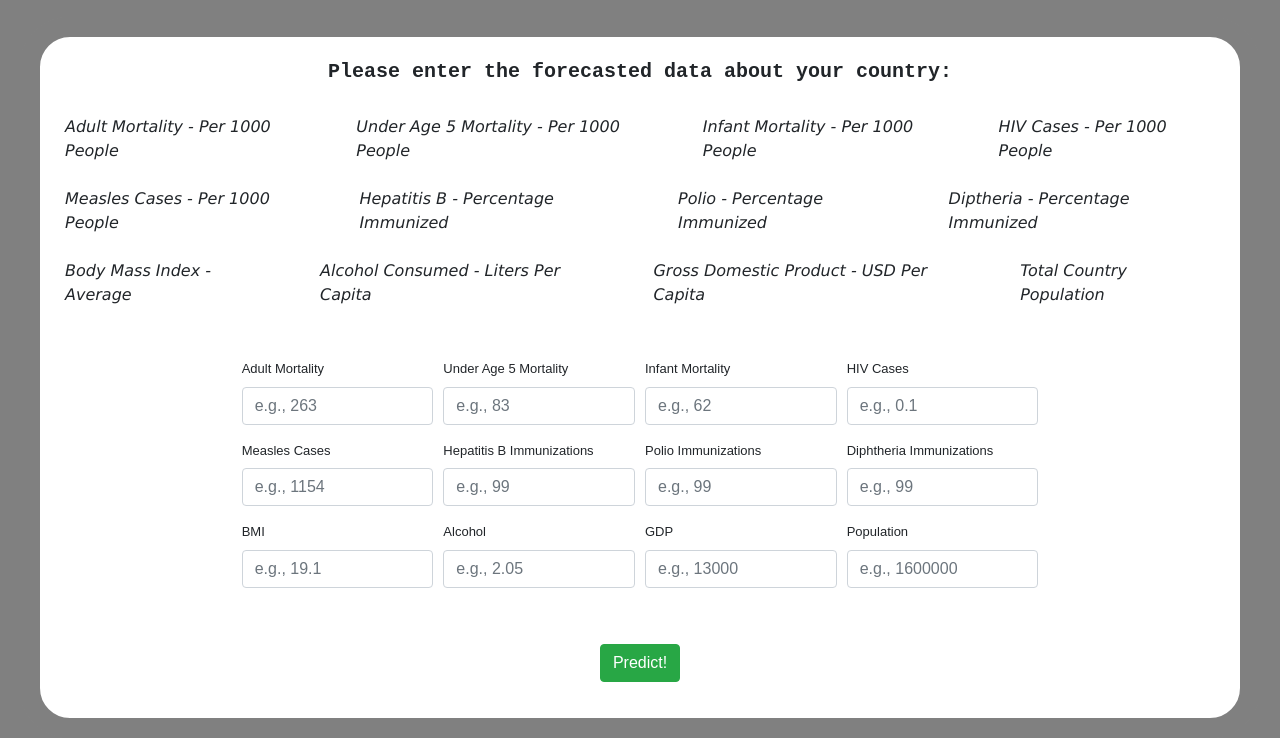
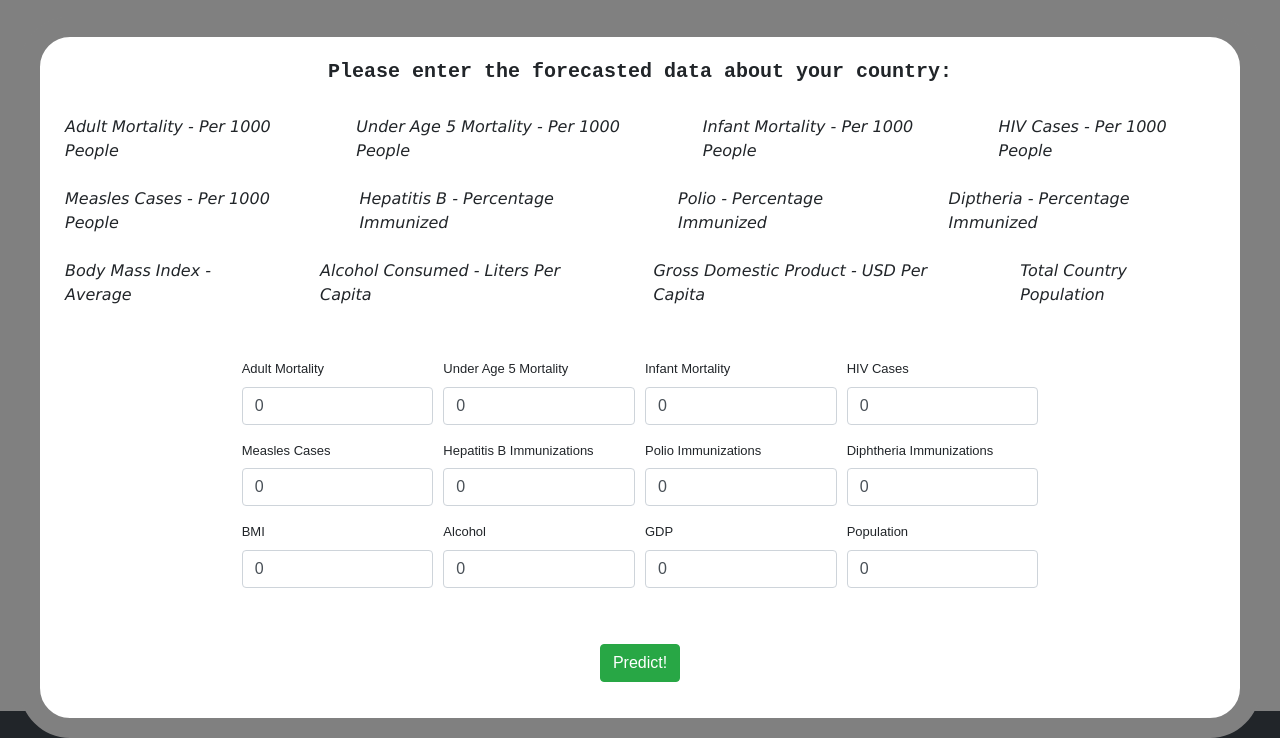
Before and after one commit to teaden/LifeWatch, a React app: page / in a window 1280 px wide. Shown: the part 109-847 px from the top of the page. Built offline with nearby package versions, Linux system fonts and the light colour scheme.

Commit message:
Feature: Built functionality to process form data

```diff
--- a/client/components/Data.js
+++ b/client/components/Data.js
@@ -7,31 +7,32 @@ export class Data extends React.Component {
     super();
     this.state = {
       results: false,
-      data: {
-        adultMortality: '',
-        infantDeaths: '',
-        alcohol: '',
-        hepatitisB: '',
-        measles: '',
-        BMI: '',
-        underFiveDeaths: '',
-        polio: '',
-        diphtheria: '',
-        HIV: '',
-        GDP: '',
-        population: ''
-      }
+      adultMortality: 0,
+      underFiveMortality: 0,
+      infantMortality: 0,
+      hiv: 0,
+      measles: 0,
+      hep: 0,
+      underFiveDeaths: 0,
+      polio: 0,
+      diphtheria: 0,
+      bmi: 0,
+      gdp: 0,
+      population: 0
     };
     this.handleChange = this.handleChange.bind(this);
     this.handleSubmit = this.handleSubmit.bind(this);
   }
+
   handleSubmit = event => {
-    event.preventDefault();
-    this.props.attemptUpdateUser(this.state);
+    this.props.attemptReceiveData(this.state);
+    this.setState({ results: true });
   };
+
   handleChange(event) {
-    this.setState({ [event.target.name]: event.target.value });
+    this.setState({ [event.target.name]: parseInt(event.target.value) });
   }
+
   render() {
     return (
       <div className="row">
@@ -39,19 +40,19 @@ export class Data extends React.Component {
           <div className="form-row">
             <div className="form-group col-lg-2 col-sm-5">
               <label htmlFor="adultMortality">Adult Mortality</label>
-              <input type="number" className="form-control" id="adultMortality" placeholder="e.g., 263" />
+              <input type="number" className="form-control" id="adultMortality" defaultValue="0" name="adultMortality" onChange={this.handleChange} required />
             </div>
             <div className="form-group col-lg-2 col-sm-5">
               <label htmlFor="underFiveMortality">Under Age 5 Mortality</label>
-              <input type="number" className="form-control" id="underFiveMortality" placeholder="e.g., 83" />
+              <input type="number" className="form-control" id="underFiveMortality" defaultValue="0" name="underFiveMortality" onChange={this.handleChange} />
             </div>
             <div className="form-group col-lg-2 col-sm-5">
               <label htmlFor="infantMortality">Infant Mortality</label>
-              <input type="number" className="form-control" id="infantMortality" placeholder="e.g., 62" />
+              <input type="number" className="form-control" id="infantMortality" defaultValue="0" name="infantMortality" onChange={this.handleChange} />
             </div>
             <div className="form-group col-lg-2 col-sm-5">
               <label htmlFor="hiv">HIV Cases</label>
-              <input type="number" className="form-control" id="hiv" placeholder="e.g., 0.1" />
+              <input type="number" className="form-control" id="hiv" defaultValue="0" name="hiv" onChange={this.handleChange} />
             </div>
           </div>
           <div className="form-row">
@@ -59,42 +60,42 @@ export class Data extends React.Component {
           <div className="form-row">
             <div className="form-group col-lg-2 col-sm-5">
               <label htmlFor="measles">Measles Cases</label>
-              <input type="number" className="form-control" id="measles" placeholder="e.g., 1154" />
+              <input type="number" className="form-control" id="measles" defaultValue="0" name="measles" onChange={this.handleChange} />
             </div>
             <div className="form-group col-lg-2 col-sm-5">
               <label htmlFor="hep">Hepatitis B Immunizations</label>
-              <input type="number" className="form-control" id="hep" placeholder="e.g., 99" />
+              <input type="number" className="form-control" id="hep" defaultValue="0" name="hep" onChange={this.handleChange} />
             </div>
             <div className="form-group col-lg-2 col-sm-5">
               <label htmlFor="polio">Polio Immunizations</label>
-              <input type="number" className="form-control" id="polio" placeholder="e.g., 99" />
+              <input type="number" className="form-control" id="polio" defaultValue="0" name="polio" onChange={this.handleChange} />
             </div>
             <div className="form-group col-lg-2 col-sm-5">
               <label htmlFor="diphtheria">Diphtheria Immunizations</label>
-              <input type="number" className="form-control" id="diphtheria" placeholder="e.g., 99" />
+              <input type="number" className="form-control" id="diphtheria" defaultValue="0" name="diphtheria" onChange={this.handleChange} />
             </div>
           </div>
           <div className="form-row">
             <div className="form-group col-lg-2 col-sm-5">
               <label htmlFor="bmi">BMI</label>
-              <input type="number" className="form-control" id="bmi" placeholder="e.g., 19.1" />
+              <input type="number" className="form-control" id="bmi" defaultValue="0" name="bmi" onChange={this.handleChange} />
             </div>
             <div className="form-group col-lg-2 col-sm-5">
               <label htmlFor="alcohol">Alcohol</label>
-              <input type="number" className="form-control" id="alcohol" placeholder="e.g., 2.05" />
+              <input type="number" className="form-control" id="alcohol" defaultValue="0" name="alcohol" onChange={this.handleChange} />
             </div>
             <div className="form-group col-lg-2 col-sm-5">
               <label html="gdp">GDP</label>
-              <input type="number" className="form-control" id="gdp" placeholder="e.g., 13000" />
+              <input type="number" className="form-control" id="gdp" defaultValue="0" name="gdp" onChange={this.handleChange} />
             </div>
             <div className="form-group col-lg-2 col-sm-5">
               <label htmlFor="population">Population</label>
-              <input type="number" className="form-control" id="population" placeholder="e.g., 1600000" />
+              <input type="number" className="form-control" id="population" defaultValue="0" name="population" onChange={this.handleChange} />
             </div>
           </div>
           <div className="form-row">
             <div className="form-group col-lg-2 col-sm-5 btn-container">
-              <button type="submit" className="btn btn-success">Predict!</button>
+              <button type="submit" className="btn btn-success" onClick={this.handleSubmit}>Predict!</button>
             </div>
           </div>
         </div>
--- a/client/store/data.js
+++ b/client/store/data.js
@@ -10,7 +10,7 @@ export const attemptReceiveData = data => {
     return async dispatch => {
         try {
             const res = await axios.post('/api/data', data);
-            dispatch(receiveData(res.data.data));
+            dispatch(receiveData(res.data));
         } catch (error) {
             console.error(error);
         }
--- a/public/style.css
+++ b/public/style.css
@@ -5,6 +5,10 @@
 html,
 body {
   min-height: 100%;
+}
+
+html {
+  background-color: #212529;
 }
 
 body {
--- a/server/api/data.js
+++ b/server/api/data.js
@@ -3,8 +3,8 @@ module.exports = router;
 
 router.post('/', async (req, res, next) => {
     try {
-        // Do regression predictions here and send back
-        res.status(201).json();
+        const data = req.body;
+        res.status(201).json(74);
     } catch (error) {
         next(error);
     }
--- a/server/index.js
+++ b/server/index.js
@@ -11,7 +11,7 @@ const app = express();
 app.use(express.static(path.join(__dirname, '..', 'public')));
 app.use(bodyParser.json());
 
-app.use('/', routes);
+app.use('/api', routes);
 
 app.use((req, res, next) => {
     if (path.extname(req.path).length) {
```
